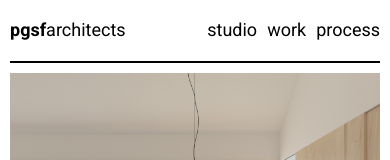
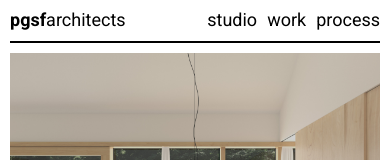
Before and after one commit to pedrobarbeitos/pgsfwebsite_v2, a Next.js app: page /work in a window 390 px wide. Shown: the top 160 px of the page. Built offline with nearby package versions, Linux system fonts and the light colour scheme; no server answers.

Commit message:
further mobile improvements

```diff
--- a/src/app/components/Navbar/navbar.scss
+++ b/src/app/components/Navbar/navbar.scss
@@ -31,5 +31,9 @@
 @media only screen and (max-width: 600px) {
   .navbar {
     margin-bottom: 10px;
+    height: 30 px;
+    min-height: 30px;
+    padding-top: 10px;
+    padding-bottom: 10px;
   }
 }
--- a/src/app/page.scss
+++ b/src/app/page.scss
@@ -23,6 +23,7 @@
 
 @media only screen and (max-width: 600px) {
   .containerModel {
-    height: calc(100svh - 85px);
+    height: calc(100svh - 65px);
+    margin-bottom: 0px;
   }
 }
```
